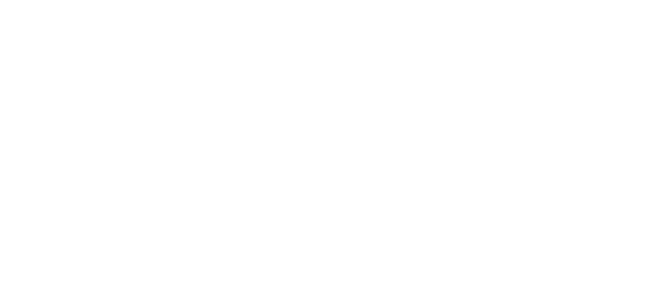
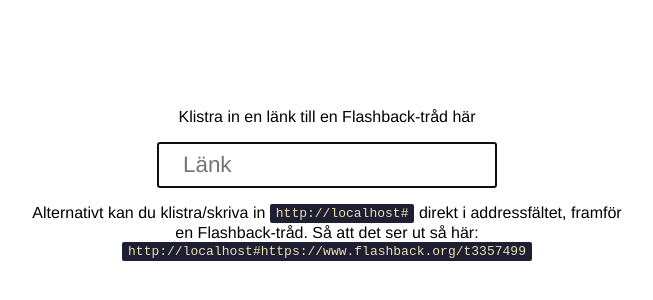
Before and after one commit to fiso/fbplus, a React app: page / in a window 1280 px wide. Shown: the part 132-432 px from the top of the page, without its empty margins (313-966 px from the left). Built offline with nearby package versions, Linux system fonts and the light colour scheme.

Commit message:
:sparkles: Form for empty url

```diff
--- a/src/frontend/app.css
+++ b/src/frontend/app.css
@@ -6,7 +6,7 @@
 }
 
 html {
-  font-family: "Helvetica Neue", "Helvetica", "Arial", sans-serif;
+  font-family: 'Helvetica Neue', 'Helvetica', 'Arial', sans-serif;
 }
 
 main {
@@ -59,7 +59,7 @@ main > hr {
 }
 
 main > article > header {
-  font-size: .8em;
+  font-size: 0.8em;
   display: flex;
   justify-content: space-between;
   margin-bottom: 2px;
@@ -89,3 +89,78 @@ main > article:nth-child(odd) .post_message {
   box-shadow: 0px 4px 10px 0px rgba(0, 0, 0, 0.15);
   margin-bottom: 16px;
 }
+
+.loading {
+  transition: opacity 300ms ease;
+  display: flex;
+  justify-content: center;
+}
+
+.loading[aria-hidden='true'] {
+  opacity: 0;
+}
+
+.loading span {
+  transition: opacity 300ms ease;
+}
+
+.fetching .nothread {
+  opacity: 0;
+  pointer-events: none;
+}
+
+.nothread {
+  display: flex;
+  flex-direction: column;
+  align-items: center;
+  max-width: 600px;
+  margin: 30vh auto 0;
+  justify-content: center;
+}
+
+.nothread input {
+  padding: 8px 24px;
+  font-size: 1.4em;
+}
+
+.nothread > :not(:last-child) {
+  margin-bottom: 16px;
+}
+
+.nothread code {
+  display: inline-flex;
+  background-color: #1f1f34;
+  color: #ede0af;
+  padding: 2px 6px;
+  border-radius: 2px;
+  font-family: monospace;
+  position: relative;
+  top: -1px;
+  cursor: pointer;
+}
+
+.nothread p {
+  text-align: center;
+}
+
+.copy-confirmation {
+  position: absolute;
+  right: 0;
+  bottom: calc(100% + 2px);
+  background-color: #1f1f34;
+  color: #ede0af;
+  transition: transform 500ms 100ms cubic-bezier(0.93, 0, 1, 1),
+    opacity 300ms 300ms cubic-bezier(0.93, 0, 1, 1);
+  padding: 4px 6px;
+  border-radius: 2px;
+  box-shadow: 0px 3px 8px 0px rgba(0, 0, 0, 0.15);
+}
+
+.copy-confirmation::before {
+  content: 'Kopierat 👍';
+}
+
+.copy-confirmation.disappear {
+  transform: translate3d(0, -2em, 0);
+  opacity: 0;
+}
--- a/src/frontend/app.tsx
+++ b/src/frontend/app.tsx
@@ -12,6 +12,7 @@ import './app.css';
 import { isExternalLink } from '../shared/is-external-link';
 import {
   flashbackThreadLink,
+  flashbackUrl,
   formatDateAndTime,
 } from '../shared/flashback-utils';
 import { FlashbackThread } from '../shared/flashback-types';
@@ -32,6 +33,36 @@ const Link: FunctionComponent<ComponentProps<'a'>> = ({
     {children}
   </a>
 );
+
+const Dots: FunctionComponent = () => {
+  const maxDots = 3;
+  const [dots, setDots] = useState(0);
+  useEffect(() => {
+    const interval = setInterval(
+      () => setDots(dots < maxDots ? dots + 1 : 0),
+      200
+    );
+
+    return () => {
+      clearInterval(interval);
+    };
+  }, [dots]);
+
+  return (
+    <Fragment>
+      {[...new Array(maxDots)].map((_, i) => (
+        <span
+          key={i}
+          style={{
+            opacity: i < dots ? 1 : 0,
+          }}
+        >
+          .
+        </span>
+      ))}
+    </Fragment>
+  );
+};
 
 type FlashbackPostBodyProps = {
   children: string;
@@ -84,15 +115,20 @@ export const App: FunctionComponent = () => {
       async function fetchThread() {
         console.info(`Fetching pages ${start} – ${start + pages}…`);
         setFetching(true);
+        try {
           const result = await fetch(
             `/thread?url=${threadUrl}&start=${start}&pages=${pages}`
           );
           if (result.status !== 200) {
-          console.error('Error fetching!');
+            console.error('HTTP status ' + result.status);
             return;
           }
           appendContent(await result.json());
+        } catch {
+          console.error('Error fetching!');
+        } finally {
           setFetching(false);
+        }
       }
 
       fetchThread();
@@ -147,8 +183,27 @@ export const App: FunctionComponent = () => {
     };
   }, [onHashChange]);
 
+  const onClickUrlPrefix = useCallback((e) => {
+    navigator.clipboard.writeText(e.currentTarget.innerText);
+    const confirmation = document.createElement('div');
+    confirmation.classList.add('copy-confirmation');
+    console.log(e.currentTarget);
+    e.currentTarget.appendChild(confirmation);
+    setTimeout(() => confirmation.classList.add('disappear'), 0);
+    setTimeout(() => confirmation.remove(), 5000);
+  }, []);
+
+  const exampleLink = `${location.origin}#${flashbackUrl}/t3357499`;
+
+  const onChangeUrl = useCallback((e) => {
+    document.location.hash = e.currentTarget.value;
+    window.dispatchEvent(new Event('hashchange', { bubbles: true }));
+  }, []);
+
   return (
-    <main>
+    <main className={fetching ? 'fetching' : ''}>
+      {thread.id ? (
+        <Fragment>
           <h1>
             <Link href={flashbackThreadLink(thread.id)}>{thread.title}</Link>
           </h1>
@@ -174,6 +229,31 @@ export const App: FunctionComponent = () => {
               ))}
             </Fragment>
           ))}
+        </Fragment>
+      ) : (
+        <div className="nothread">
+          <p>Klistra in en länk till en Flashback-tråd här</p>
+          <input autoFocus placeholder="Länk" onChange={onChangeUrl} />
+          <p className="moreinfo">
+            Alternativt kan du klistra/skriva in{' '}
+            <code onClick={onClickUrlPrefix}>{location.origin}#</code> direkt i
+            addressfältet, framför en Flashback-tråd. Så att det ser ut så här:{' '}
+            <Link href={exampleLink}>
+              <code>{exampleLink}</code>
+            </Link>
+          </p>
+        </div>
+      )}
+      <div
+        className="loading"
+        {...(fetching
+          ? {}
+          : {
+              'aria-hidden': true,
+            })}
+      >
+        Hämtar sidor{fetching && <Dots />}
+      </div>
     </main>
   );
 };
```
Lines whose indentation alone changed are shown as unchanged.
